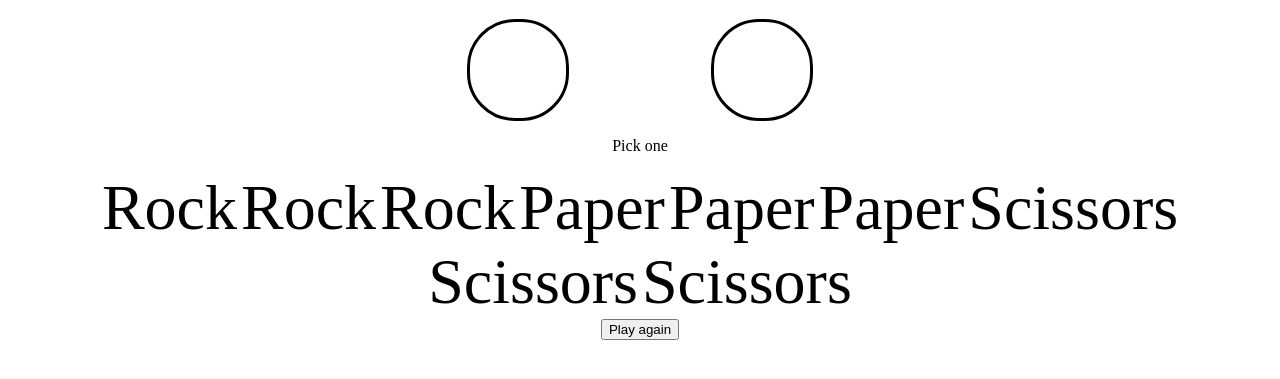
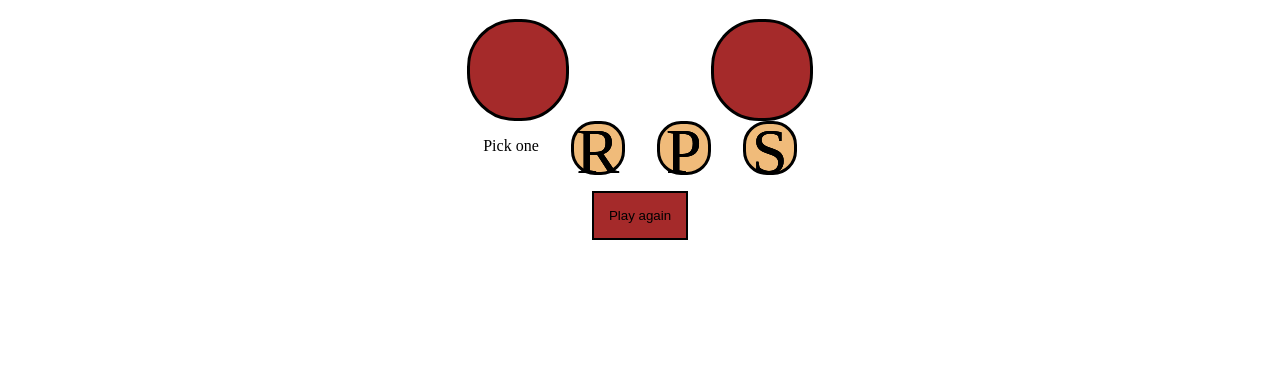
Before and after one commit to struk49/css-game, a plain HTML site: page index.html in a window 1280 px wide. Shown: the part 219-598 px from the top of the page. Drawn offline with Linux system fonts and the light colour scheme.

Commit message:
added keyframes and z-index

```diff
--- a/css/style.css
+++ b/css/style.css
@@ -21,6 +21,8 @@ h1 {
     border-radius: 3rem;
     font-size: 4rem;
     line-height: 7rem;
+    background: brown;
+    color: #fff;
 }
 
 label {
@@ -64,3 +66,57 @@ label {
 #S-S:checked ~ #game #comp-choice::before {
     content: "S";
 }
+
+#choices {
+    display: flex;
+    justify-content: center;
+    gap: 2rem;
+}
+
+#choices > div {
+    position: relative;
+    width: 3rem;
+    height: 3rem;
+    border: solid 3px #000;
+    border-radius: 1.5rem;
+    line-height: 3.5rem;
+    background: rgb(240, 187, 122);
+    color: #000;
+
+
+}
+
+label {
+    position: absolute;
+    inset: 0;
+    animation: loop 0.3 infinite;
+}
+
+label:nth-of-type(1){
+    animation-delay: 0s;
+}
+
+label:nth-of-type(2) {
+    animation-delay: 0.1s;
+}
+
+label:nth-of-type(3) {
+    animation-delay: 0.2s;
+}
+
+@keyframes loop {
+    from {
+        z-index: 1;
+    }
+    to {
+        z-index: 3;
+    }
+}
+
+button {
+    margin-top: 1rem;
+    padding: 15px;
+    border: solid 2px #000;
+    background: brown ;
+    color: #000;
+}
--- a/index.html
+++ b/index.html
@@ -38,15 +38,21 @@
 </div>
 <div id="choices">
     <p>Pick one</p>
-    <label for="R-R">Rock</label>
-    <label for="R-P">Rock</label>
-    <label for="R-S">Rock</label>
-    <label for="P-R">Paper</label>
-    <label for="P-P">Paper</label>
-    <label for="P-S">Paper</label>
-    <label for="S-R">Scissors</label>
-    <label for="S-P">Scissors</label>
-    <label for="S-S">Scissors</label>
+    <div>
+    <label for="R-R">R</label>
+    <label for="R-P">R</label>
+    <label for="R-S">R</label>
+    </div>
+    <div>
+    <label for="P-R">P</label>
+    <label for="P-P">P</label>
+    <label for="P-S">P</label>
+    </div>
+    <div>
+    <label for="S-R">S</label>
+    <label for="S-P">S</label>
+    <label for="S-S">S</label>
+    </div>
 </div>
 <button type="reset">Play again</button>
 </form>
```
Also changed, not shown: css/paper.jpg (added), css/rock.jpg (added), css/scissors.jpg (added).
